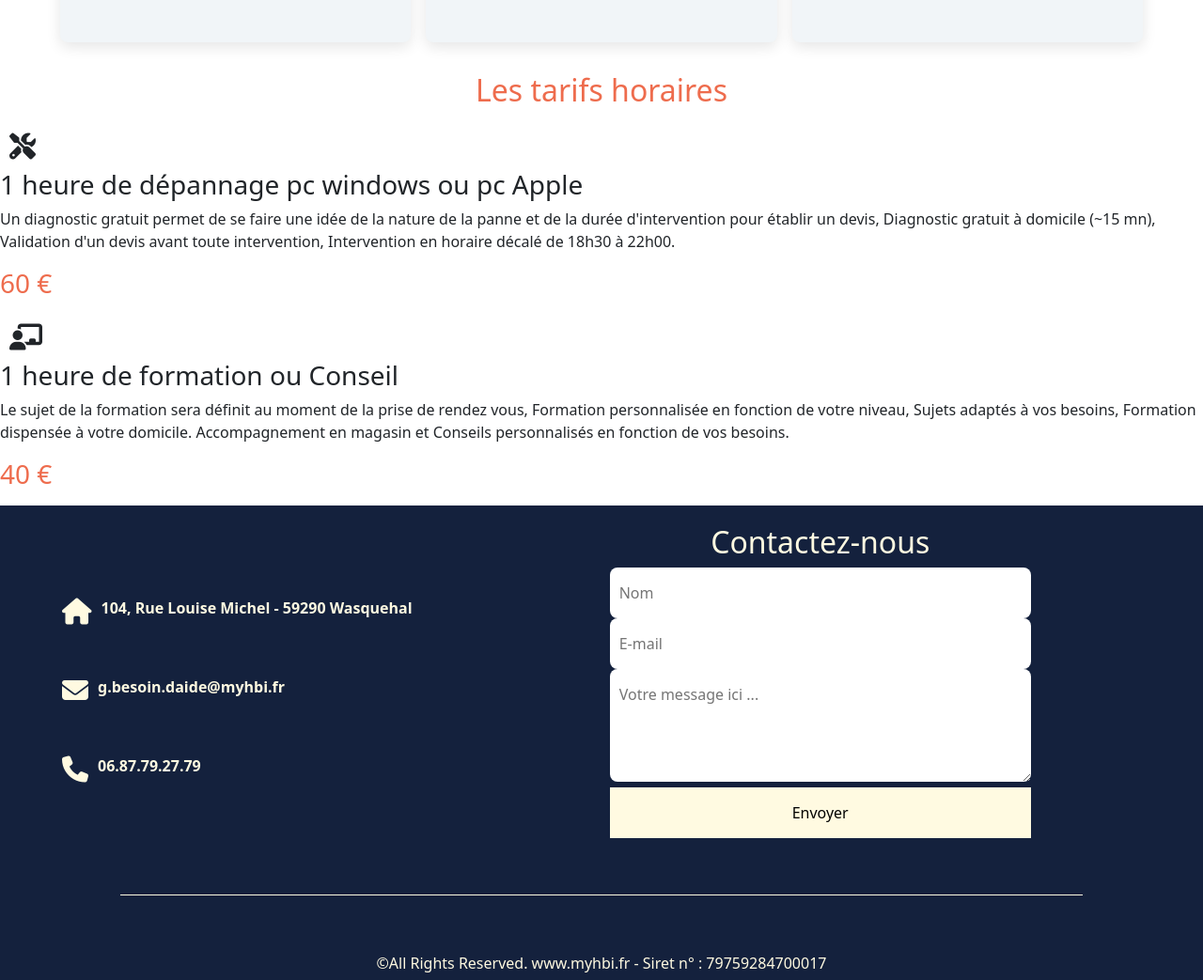
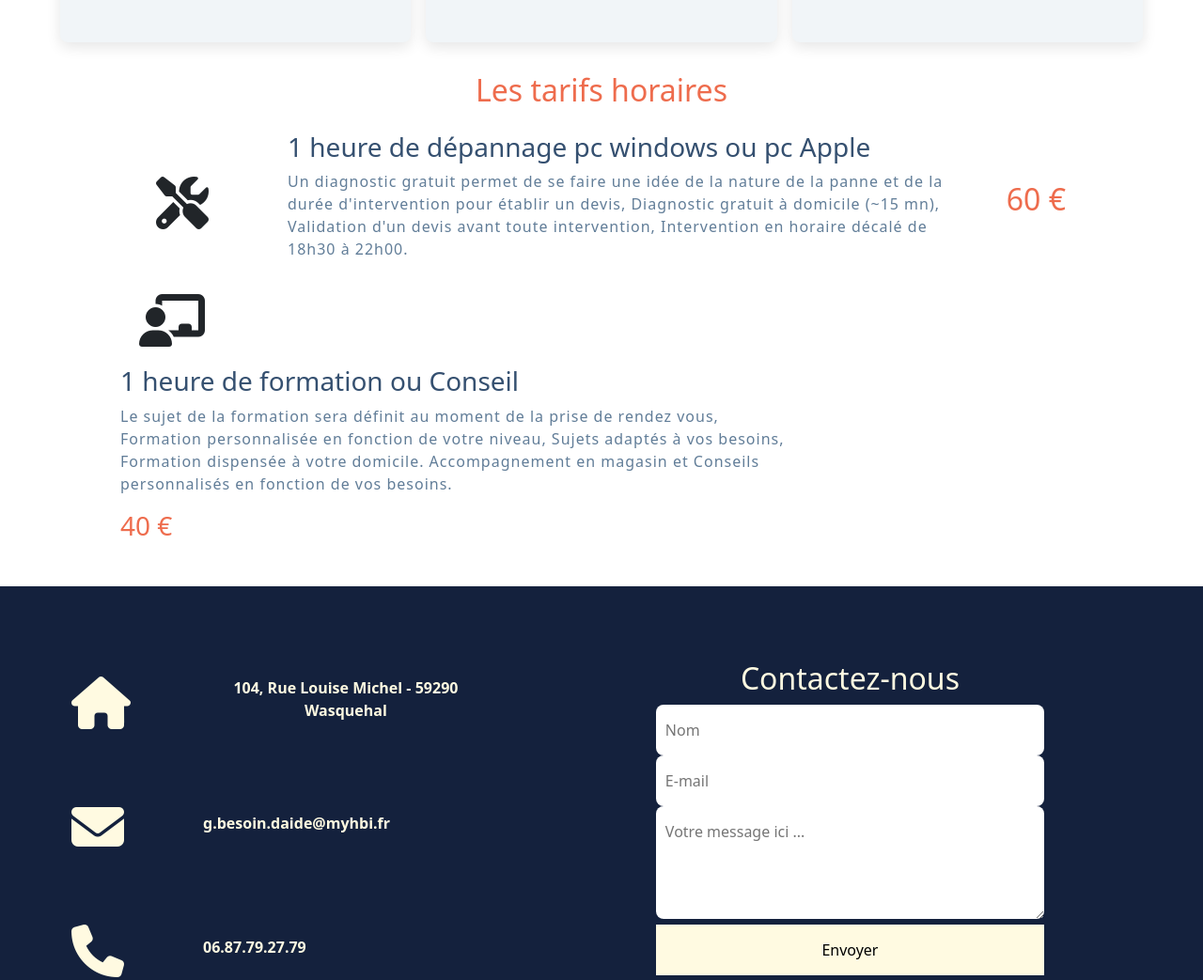
Before and after one commit to saloi-sbai/entreprise-hbi, a plain HTML site: page index.html in a window 1280 px wide. Shown: the part 2326-3369 px from the top of the page at 94% size. Drawn offline with nearby package versions, Linux system fonts and the light colour scheme.

Commit message:
tarifs horaire

```diff
--- a/index.html
+++ b/index.html
@@ -8,7 +8,12 @@
       src="https://kit.fontawesome.com/f748fcced4.js"
       crossorigin="anonymous"
     ></script>
-    <link href="https://cdn.jsdelivr.net/npm/bootstrap@5.3.0/dist/css/bootstrap.min.css" rel="stylesheet" integrity="sha384-9ndCyUaIbzAi2FUVXJi0CjmCapSmO7SnpJef0486qhLnuZ2cdeRhO02iuK6FUUVM" crossorigin="anonymous">
+    <link
+      href="https://cdn.jsdelivr.net/npm/bootstrap@5.3.0/dist/css/bootstrap.min.css"
+      rel="stylesheet"
+      integrity="sha384-9ndCyUaIbzAi2FUVXJi0CjmCapSmO7SnpJef0486qhLnuZ2cdeRhO02iuK6FUUVM"
+      crossorigin="anonymous"
+    />
     <title>Entreprise hbi</title>
   </head>
   <body>
@@ -110,7 +115,6 @@
       </div>
     </div>
 
-
     <!-- page tarifs -->
     <section class="services">
       <div class="section-title">
@@ -180,20 +184,27 @@
       <div class="title">
         <h2>Les tarifs horaires</h2>
       </div>
+
       <div class="mo">
-        <div class="depannage"><i class="fa-solid fa-screwdriver-wrench"></i></div>
+        <div class="dep">
+          <i class="fa-solid fa-screwdriver-wrench"></i>
           <div class="prestations">
-          <h3 class="prest-title">1 heure de dépannage pc windows ou pc Apple</h3>
-          <p class="prest-description">
-            Un diagnostic gratuit permet de se faire une idée de la nature de la
-            panne et de la durée d'intervention pour établir un devis,
-            Diagnostic gratuit à domicile (~15 mn), Validation d'un devis avant
-            toute intervention, Intervention en horaire décalé de 18h30 à 22h00.
-          </p>
-          <h3 class="price">60 €</h3>
+            <h3 class="prest-title">
+              1 heure de dépannage pc windows ou pc Apple
+            </h3>
+            <p class="prest-description">
+              Un diagnostic gratuit permet de se faire une idée de la nature de
+              la panne et de la durée d'intervention pour établir un devis,
+              Diagnostic gratuit à domicile (~15 mn), Validation d'un devis
+              avant toute intervention, Intervention en horaire décalé de 18h30
+              à 22h00.
+            </p>
+          </div>
+          <h3 class="price-depannage">60 €</h3>
         </div>
 
         <div class="conseil"><i class="fa-solid fa-chalkboard-user"></i></div>
+
         <div class="prestations">
           <h3 class="prest-title">1 heure de formation ou Conseil</h3>
           <p class="prest-description">
@@ -205,9 +216,8 @@
           </p>
           <h3 class="price">40 €</h3>
         </div>
-        </div>
+      </div>
     </section>
-
 
     <!-- footer -->
     <section class="contact">
--- a/style.css
+++ b/style.css
@@ -167,7 +167,7 @@ nav ul li a:hover {
 .services-title-formule h3 {
   color: #355070;
 }
-.section-center{
+.section-center {
   display: flex;
   justify-content: space-around;
   gap: 1rem;
@@ -228,9 +228,47 @@ nav ul li a:hover {
   font-size: 2rem;
   text-align: center;
 }
+.prest-title {
+  color: #355070;
+}
+.prest-description {
+  color: #617d98;
+  letter-spacing: 1px;
+  font-weight: 300;
+}
+.mo-container {
+  display: flex;
+  flex-direction: column;
+  justify-content: center;
+  align-items: center;
+}
+.mo {
+  display: flex;
+  flex-direction: column;
+  width: 80%;
+  /* background-color: #f1f5f8; */
+  margin-bottom: 2rem;
+}
 
+.dep {
+  display: flex;
+  justify-content: center;
+  align-items: center;
+}
 
+.prestations {
+  width: 70%;
+}
 
+.fa-solid {
+  zoom: 2;
+  padding-right: 2rem;
+}
+.price-depannage {
+  font-size: 2rem;
+  padding-left: 3rem;
+  color: #ee6c4d;
+}
 /* footer */
 .contact {
   background-color: #14213d;
```
